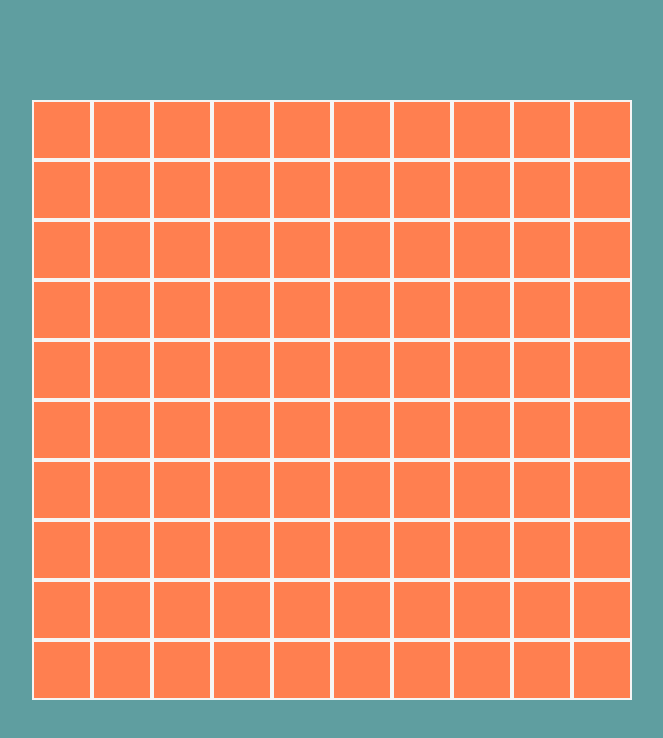
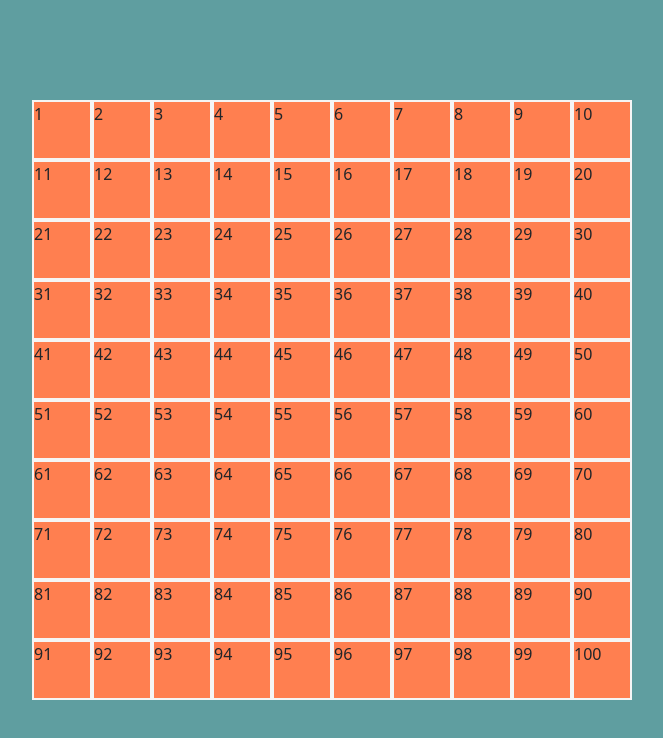
Before and after one commit to FraRussotto/js-campominato-grid, a plain HTML site: page index.html in a window 1280 px wide. Shown: the whole page, without its empty margins (308-971 px from the left). Drawn offline with nearby package versions, Linux system fonts and the light colour scheme.

Commit message:
[ADD] JS console.log not random

```diff
--- a/css/style.css
+++ b/css/style.css
@@ -14,7 +14,7 @@
 
 .container_fr{
   width: 600px;
-  height: 600px;
+  aspect-ratio: 1;
   background-color: tomato;
 }
 
--- a/index.html
+++ b/index.html
@@ -15,106 +15,7 @@
 <body>
   <div class="main_wrapper">
     <div class="container_fr d-flex flex-wrap">
-      <div class="square"></div>
-      <div class="square"></div>
-      <div class="square"></div>
-      <div class="square"></div>
-      <div class="square"></div>
-      <div class="square"></div>
-      <div class="square"></div>
-      <div class="square"></div>
-      <div class="square"></div>
-      <div class="square"></div>
-      <div class="square"></div>
-      <div class="square"></div>
-      <div class="square"></div>
-      <div class="square"></div>
-      <div class="square"></div>
-      <div class="square"></div>
-      <div class="square"></div>
-      <div class="square"></div>
-      <div class="square"></div>
-      <div class="square"></div>
-      <div class="square"></div>
-      <div class="square"></div>
-      <div class="square"></div>
-      <div class="square"></div>
-      <div class="square"></div>
-      <div class="square"></div>
-      <div class="square"></div>
-      <div class="square"></div>
-      <div class="square"></div>
-      <div class="square"></div>
-      <div class="square"></div>
-      <div class="square"></div>
-      <div class="square"></div>
-      <div class="square"></div>
-      <div class="square"></div>
-      <div class="square"></div>
-      <div class="square"></div>
-      <div class="square"></div>
-      <div class="square"></div>
-      <div class="square"></div>
-      <div class="square"></div>
-      <div class="square"></div>
-      <div class="square"></div>
-      <div class="square"></div>
-      <div class="square"></div>
-      <div class="square"></div>
-      <div class="square"></div>
-      <div class="square"></div>
-      <div class="square"></div>
-      <div class="square"></div>
-      <div class="square"></div>
-      <div class="square"></div>
-      <div class="square"></div>
-      <div class="square"></div>
-      <div class="square"></div>
-      <div class="square"></div>
-      <div class="square"></div>
-      <div class="square"></div>
-      <div class="square"></div>
-      <div class="square"></div>
-      <div class="square"></div>
-      <div class="square"></div>
-      <div class="square"></div>
-      <div class="square"></div>
-      <div class="square"></div>
-      <div class="square"></div>
-      <div class="square"></div>
-      <div class="square"></div>
-      <div class="square"></div>
-      <div class="square"></div>
-      <div class="square"></div>
-      <div class="square"></div>
-      <div class="square"></div>
-      <div class="square"></div>
-      <div class="square"></div>
-      <div class="square"></div>
-      <div class="square"></div>
-      <div class="square"></div>
-      <div class="square"></div>
-      <div class="square"></div>
-      <div class="square"></div>
-      <div class="square"></div>
-      <div class="square"></div>
-      <div class="square"></div>
-      <div class="square"></div>
-      <div class="square"></div>
-      <div class="square"></div>
-      <div class="square"></div>
-      <div class="square"></div>
-      <div class="square"></div>
-      <div class="square"></div>
-      <div class="square"></div>
-      <div class="square"></div>
-      <div class="square"></div>
-      <div class="square"></div>
-      <div class="square"></div>
-      <div class="square"></div>
-      <div class="square"></div>
-      <div class="square"></div>
-      <div class="square"></div>
+
     </div>
   </div>
   <script src="js/script.js"></script>
--- a/js/script.js
+++ b/js/script.js
@@ -0,0 +1,38 @@
+//1 Generare i quadrati che andranno ad inserirsi all'interno del container tramite un ciclo, richiamando innanzitutto il contenitore.
+
+const container = document.querySelector('.container_fr')
+
+//1.1 Creare e richiamare la funzione 'reset' per svuotare il container da elementi derivanti dall'html.
+reset();
+
+//2 Creazione dei quadrati tramite il ciclo for che conterrà una funzione.
+
+for(let i = 1; i <= 100; i++){
+  const square = addSquare(i);
+
+  //2.1 All'interno dello square, inseriamo anche EventListener per rendere attivo lo specifico quadrato nel momento del click da parte dell'utente attraverso l'utilizzo di 'this'.
+
+  square.addEventListener('click', function(){
+    this.classList.toggle('clicked');
+
+  //2.2 Tramite elemento.(qualsiasi testo) possiamo aggiungere un attributo custom, che di conseguenza possiamo far leggere attraverso 'console.log(this)'.
+    square._indexSquare = (i)
+    console.log(this._indexSquare)
+  })
+
+  //2.3 Aggiungiamo uno square nel container ad ogni ciclo attraverso append.
+  container.append(square);
+}
+
+// ------------ Function ------------ //
+
+function reset(){
+  container.innerHTML = '';
+}
+
+function addSquare(index){
+  const newSquare = document.createElement('div');
+  newSquare.className = 'square';
+  newSquare.innerHTML = `<span>${index}</span>`;
+  return newSquare;
+}
```
